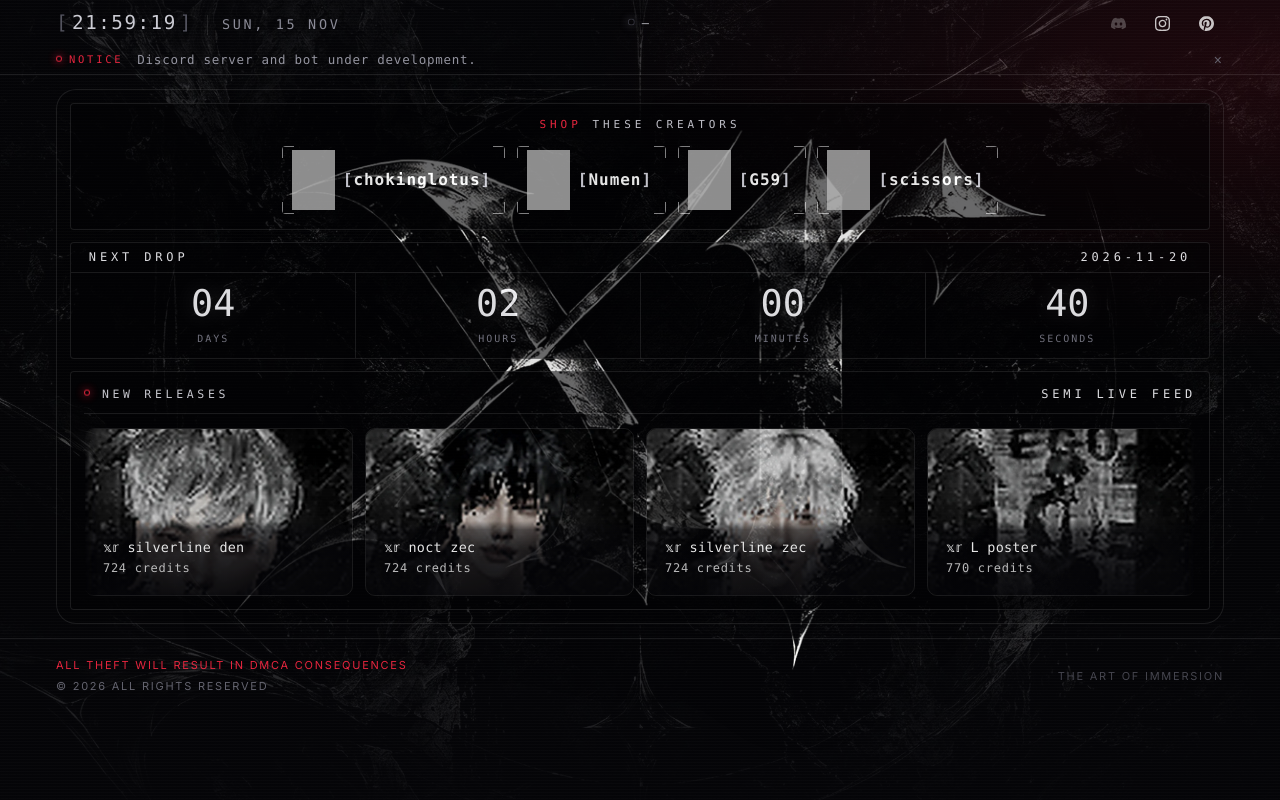
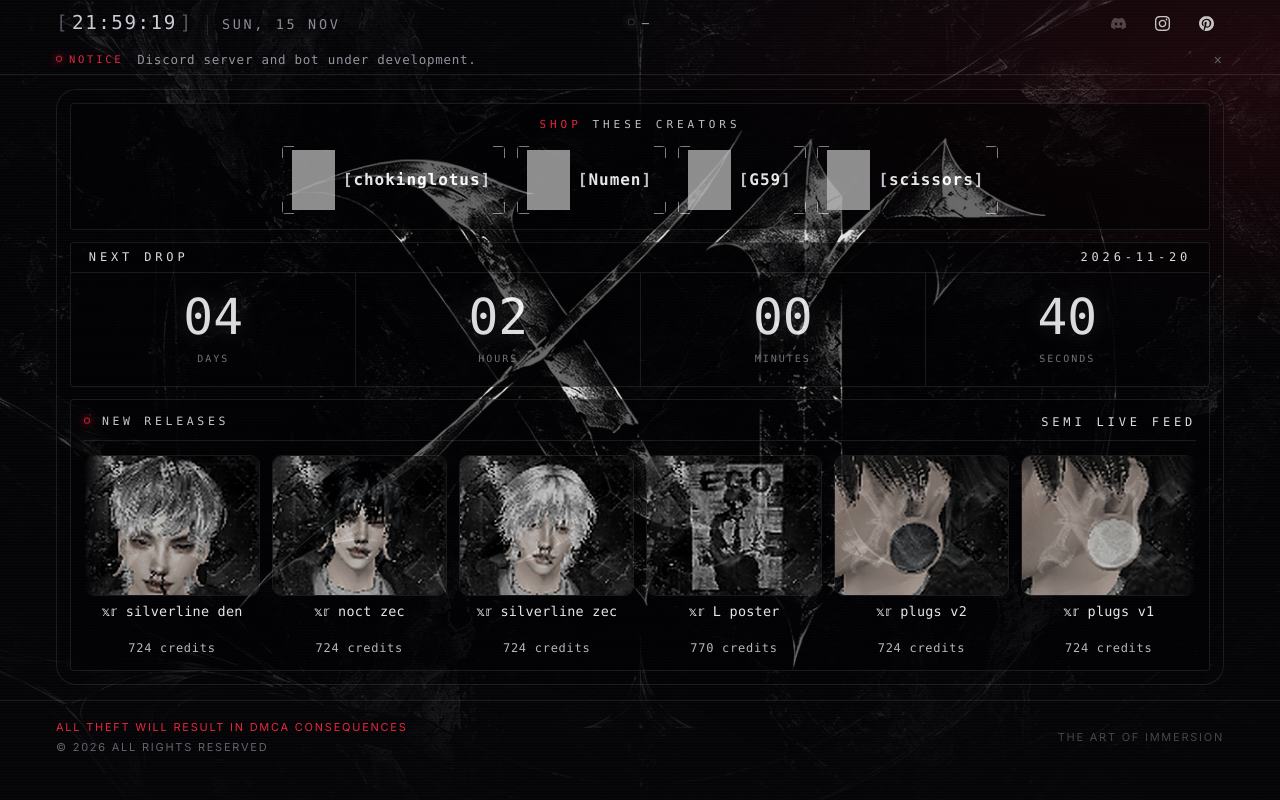
Before and after one commit to OccultArcane/xr-imvu-page, a plain HTML site: page index.html in a window 1280 px wide. Drawn offline with Linux system fonts and the light colour scheme; no server answers; grey boxes are pictures that could not be loaded.

Commit message:
Put the release captions under the artwork so the picture keeps the frame.
The shop publishes product images at 100x80 and nothing larger, so the old
card — a 196px tall tile that stretched that source 2.45x while the caption
sat over the bottom half behind a scrim — could not read as artwork. Six 5:4
tiles at about 138px show the whole image, uncropped, at close to its own
size; moving the caption below the picture gives the image the frame's full
height and lets the ink sit on the page's plate instead of a gradient.

The card is now a.tile holding a span.tile__frame plus span.tile__info, with
the border, radius, clip, aspect ratio and sheen on the frame. Captions are
centred and reserve two name lines (min-height 2.6em, -webkit-line-clamp 2) so
a longer name cannot push its price out of line with its neighbours, and they
wrap with text-wrap: balance. The countdown grows to 163px to take back the
33px the shorter row gave up, keeping the panel and footer at their previous
height. The README's caption section describes the new structure.

🤖 Generated with Codebuff
Co-Authored-By: Codebuff <noreply@codebuff.com>

```diff
--- a/index.html
+++ b/index.html
@@ -538,6 +538,10 @@
         thumb.alt = item.name || "";
         thumb.loading = "lazy";
 
+        /* the picture in its own frame, so the caption can sit below it */
+        var frame = document.createElement("span");
+        frame.className = "tile__frame";
+
         var info = document.createElement("span");
         info.className = "tile__info";
 
@@ -551,7 +555,8 @@
 
         info.appendChild(name);
         info.appendChild(price);
-        link.appendChild(thumb);
+        frame.appendChild(thumb);
+        link.appendChild(frame);
         link.appendChild(info);
         li.appendChild(link);
         return li;
--- a/styles.css
+++ b/styles.css
@@ -598,7 +598,6 @@ ul { list-style: none; }
 .creator:hover .creator__avatar,
 .creator:focus-visible .creator__avatar { filter: grayscale(0); }
 
-.tile:hover .tile__img { opacity: 1; }
 
 .creator__name {
   display: inline-flex;
@@ -703,7 +702,10 @@ ul { list-style: none; }
 .timer__date { font-variant-numeric: tabular-nums; }
 
 .timer__unit {
-  padding: clamp(8px, 1.6vh, 18px) 6px;
+  /* the band carries the height the product row gave back: the cards are 5:4
+     now, so the row is ~33px shallower and the countdown grows to fill it,
+     keeping the panel's footprint and the footer where they were */
+  padding: clamp(10px, 2.5vh, 26px) 6px;
   text-align: center;
 }
 
@@ -712,7 +714,8 @@ ul { list-style: none; }
 .timer__value {
   display: block;
   font-family: var(--font-mono);
-  font-size: clamp(22px, min(4vw, 4.6vh), 46px);
+  /* sized with the units' padding to add back the row's lost height */
+  font-size: clamp(26px, min(5.6vw, 6.2vh), 60px);
   font-weight: 500;
   line-height: 1;
   font-variant-numeric: tabular-nums;
@@ -782,15 +785,17 @@ ul { list-style: none; }
 
 /* ---------- product row, inside the drop section ---------- */
 
-/* A single scrolling row, not a wrapping grid: cards beyond the fourth slide
-   in from the right, so the panel's height budget never changes. Each card is
-   a share of the track, which keeps exactly four to the frame at every width. */
+/* A single scrolling row, not a wrapping grid: cards beyond the frame slide in
+   from the right, so the panel's height budget never changes. Each card is a
+   share of the track, which keeps `--per-view` of them in frame at every width. */
 .grid {
   --card-gap: clamp(8px, 1.1vh + 0.25vw, 16px);
-  /* how many cards sit in the frame. Four is the desktop row; on a phone four
-     cards came out 69px wide, too small to read the artwork or the caption,
-     so the frame drops to two and the row still loops through the rest. */
-  --per-view: 4;
+  /* how many cards sit in the frame. Six on the desktop row: the shop only
+     publishes a 100x80 product image, and six across puts each card at about
+     135px, close to that source's own size rather than stretching it. On a
+     phone six came out far too narrow, so the frame drops to two and the row
+     still loops through the rest. */
+  --per-view: 6;
   display: flex;
   gap: var(--card-gap);
   /* 2px of headroom for the tile's hover lift, taken back off the top margin
@@ -840,14 +845,24 @@ ul { list-style: none; }
 
 }
 
-/* full-bleed artwork; the caption rides on top of it */
+/* the card is artwork plus caption; the artwork sits in its own frame */
 .tile {
+  display: flex;
+  flex-direction: column;
+  /* the card fills its slot: as a flex row item it would otherwise size to its
+     own caption, so a short name would leave a narrower frame than a long one */
+  width: 100%;
+  /* only the lift: the border, the clip and the sheen belong to .tile__frame */
+  transition: transform 0.2s ease;
+}
+
+/* the card's picture area. The border and the 5:4 ratio live here rather than
+   on .tile, so the caption below hangs on the page's plate instead of inside
+   the framed picture. 5:4 is the product image's own ratio, so `cover` crops
+   nothing and the artwork shows whole at close to its published size. */
+.tile__frame {
   position: relative;
-  display: block;
-  width: 100%;
-  /* a capped height rather than a fixed ratio, so the panel always fits the
-     window and the bar-to-panel and panel-to-footer gaps stay equal */
-  height: clamp(148px, 21vh, 246px);
+  aspect-ratio: 5 / 4;
   overflow: hidden;
   border: 1px solid var(--line);
   border-radius: 10px;
@@ -855,7 +870,6 @@ ul { list-style: none; }
      pinned mark reads through it */
   background: transparent;
   isolation: isolate;
-  transition: border-color 0.2s ease, box-shadow 0.2s ease, transform 0.2s ease;
 }
 
 .tile__img {
@@ -869,38 +883,24 @@ ul { list-style: none; }
   transition: transform 0.55s ease, opacity 0.2s ease;
 }
 
-.tile:hover .tile__img { transform: scale(1.045); }
+/* one hover state for the picture: full strength and a hair of zoom */
+.tile:hover .tile__img,
+.tile:focus-visible .tile__img {
+  opacity: 1;
+  transform: scale(1.045);
+}
 
 .tile__info {
-  position: absolute;
-  inset: auto 0 0 0;
-  z-index: 1;
   display: flex;
   flex-direction: column;
-  gap: 3px;
-  padding: clamp(12px, 1.5vw, 18px);
+  /* centred under the artwork, so the caption reads as part of the picture
+     rather than hanging off its left edge */
+  align-items: center;
+  text-align: center;
+  gap: 2px;
+  /* below the artwork, not on it */
+  padding: 7px 2px 0;
   color: #ffffff;
-  transition: opacity 0.2s ease, transform 0.2s ease;
-}
-
-/* the surface under the caption — it goes with the caption on hover */
-.tile__info::before {
-  content: "";
-  position: absolute;
-  inset: 0;
-  z-index: -1;
-  /* The scrim has to be dark where the ink starts, and a wrapped name starts
-     high: one line sits a quarter of the way down, three lines on a phone reach
-     within 14% of the top. So the darkening arrives early rather than halfway —
-     0.55 by 12%, 0.80 by 40% — which keeps even a three-line name above AA over
-     bright artwork while the top edge still fades the picture out softly. */
-  background: linear-gradient(
-    180deg,
-    rgba(5, 5, 8, 0) 0%,
-    rgba(5, 5, 8, 0.55) 12%,
-    rgba(5, 5, 8, 0.8) 40%,
-    rgba(5, 5, 8, 0.94) 100%
-  );
 }
 
 .tile__name {
@@ -908,6 +908,18 @@ ul { list-style: none; }
   font-size: clamp(11px, 1.05vw, 13.5px);
   line-height: 1.3;
   letter-spacing: 0.02em;
+  /* Two lines are reserved for every card, so a name that wraps cannot push its
+     price lower than its neighbours' and leave the row ragged. A 1.3 line-height
+     makes that 2.6em; a name longer than two lines is clamped rather than
+     allowed to grow the caption. */
+  min-height: 2.6em;
+  /* the name is centred mono text: an unbalanced wrap leaves a long first line
+     over a short second one, which reads as a jagged step under the picture */
+  text-wrap: balance;
+  display: -webkit-box;
+  -webkit-box-orient: vertical;
+  -webkit-line-clamp: 2;
+  overflow: hidden;
 }
 
 .tile__price {
@@ -918,17 +930,11 @@ ul { list-style: none; }
   opacity: 0.8;
 }
 
-/* caption and its surface clear away, leaving the artwork bare */
-.tile:hover .tile__info,
-.tile:focus-visible .tile__info {
-  opacity: 0;
-  transform: translateY(8px);
-}
-
 .tile:hover { transform: translateY(-2px); }
 
-/* the mark's slow sheen, running across the artwork as well */
-.tile::after {
+/* the mark's slow sheen: it runs across the artwork only, so it rides on the
+   frame — on .tile it would wash over the caption as well */
+.tile__frame::after {
   content: "";
   position: absolute;
   inset: 0;
@@ -1063,9 +1069,8 @@ ul { list-style: none; }
 }
 
 @media (max-width: 460px) {
-  .tile { height: clamp(132px, 26vh, 200px); }
   .page-bg { background-position: 55% center; }
-  /* tighten the gap itself, so four cards still fill the frame exactly */
+  /* tighten the gap itself, so the cards still fill the frame exactly */
   .grid { --card-gap: 8px; }
 }
 
```
Also changed, not shown: assets/README.md.
